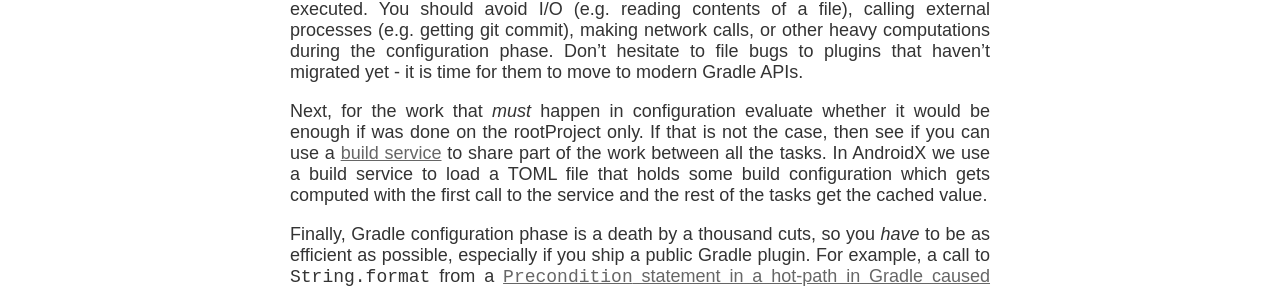
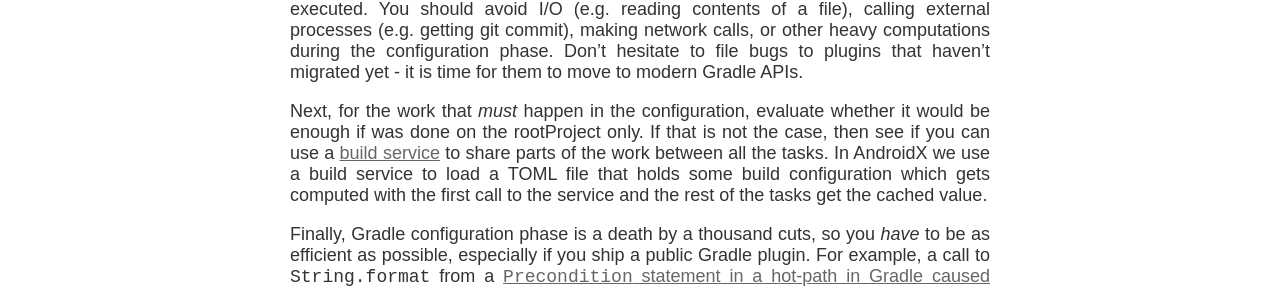
Before and after one commit to liutikas/liutikas.github.io, a Jekyll site: the page built from _posts/2022-06-02-Death-By-A-Thousand-Cuts.md, in a window 1280 px wide. Shown: the part 661-949 px from the top of the page. Built offline with Jekyll 4.4.1, drawn with Linux system fonts in a browser that asks for light colours.

Commit message:
MOAR typos

```diff
--- a/_posts/2022-06-02-Death-By-A-Thousand-Cuts.md
+++ b/_posts/2022-06-02-Death-By-A-Thousand-Cuts.md
@@ -22,10 +22,10 @@ other heavy computations during the configuration phase. Don't hesitate to file
 bugs to plugins that haven't migrated yet - it is time for them to move to modern
 Gradle APIs.
 
-Next, for the work that *must* happen in configuration evaluate whether it
+Next, for the work that *must* happen in the configuration, evaluate whether it
 would be enough if was done on the rootProject only. If that is not the case,
 then see if you can use a [build service](https://docs.gradle.org/current/userguide/build_services.html)
-to share part of the work between all the tasks. In AndroidX we use a build
+to share parts of the work between all the tasks. In AndroidX we use a build
 service to load a TOML file that holds some build configuration which gets
 computed with the first call to the service and the rest of the tasks get the
 cached value.
```
